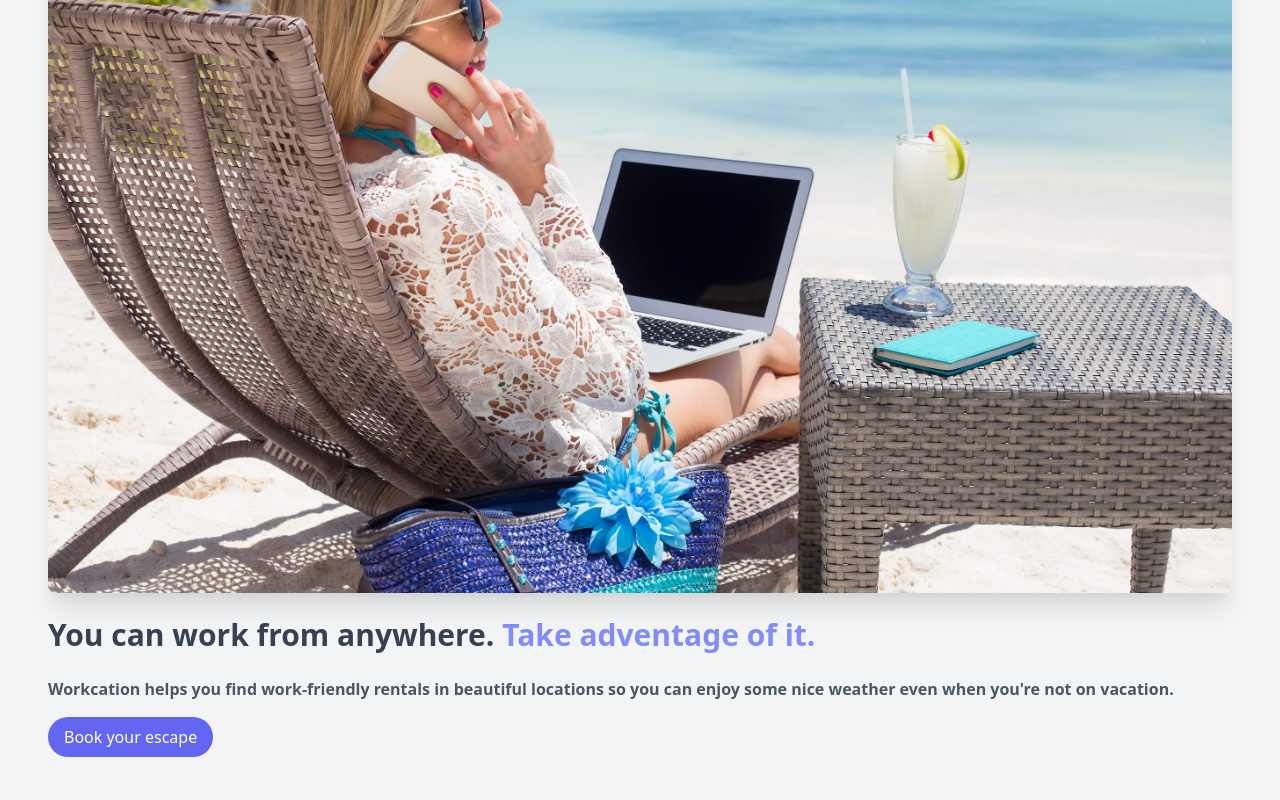
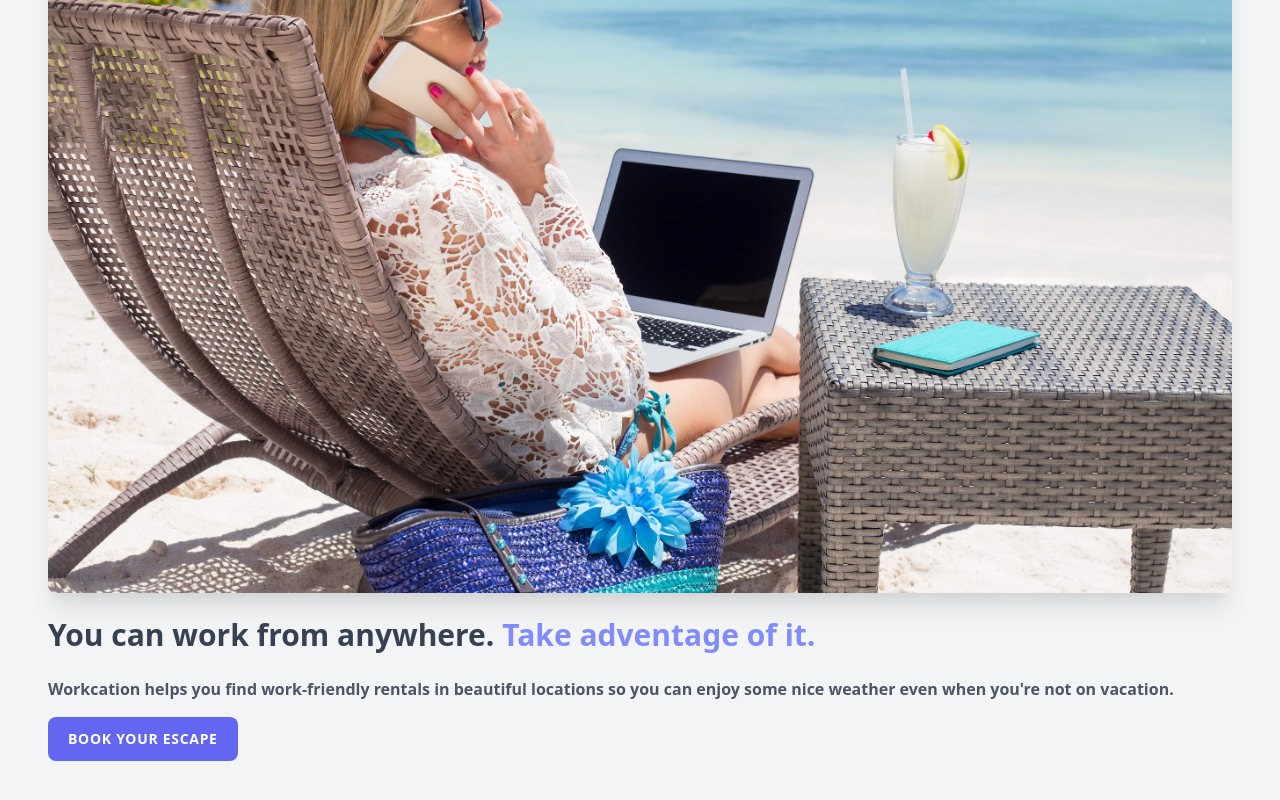
Before and after one commit to balderb/TailwindcssRefresh, a website built with Vite: page index.html in a window 1280 px wide. Shown: the part 316-1116 px from the top of the page. Built offline with nearby package versions, Linux system fonts and the light colour scheme.

Commit message:
end course 02

```diff
--- a/index.html
+++ b/index.html
@@ -20,7 +20,7 @@
     </p>
 
     <div class="mt-4">
-        <a class="inline-block px-4 py-2 bg-indigo-500 text-white rounded-3xl" href="#">Book your escape</a>
+        <a class="inline-block px-5 py-3 bg-indigo-500 text-white rounded-lg uppercase tracking-wider font-semibold text-sm" href="#">Book your escape</a>
     </div>
 
     </div>
```
